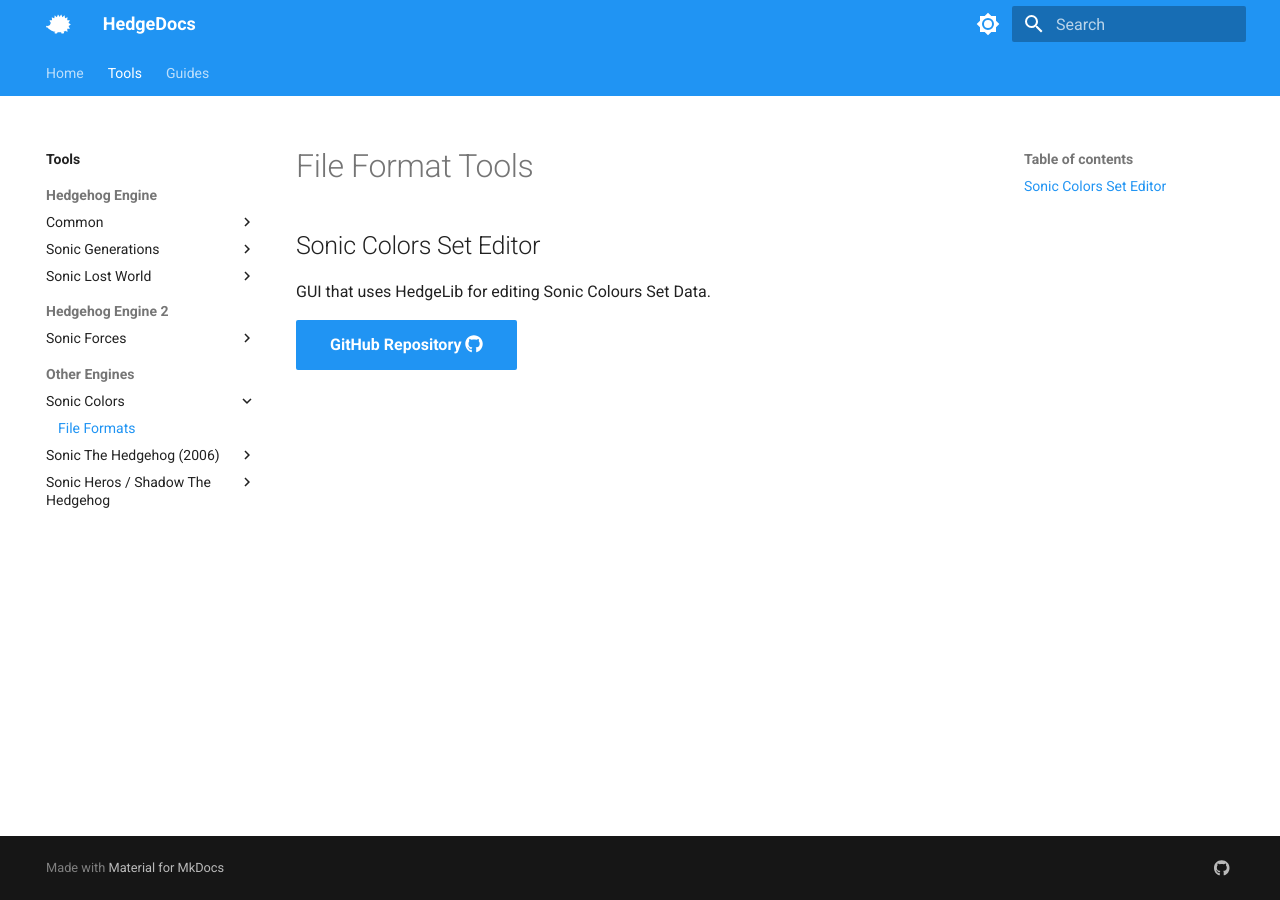
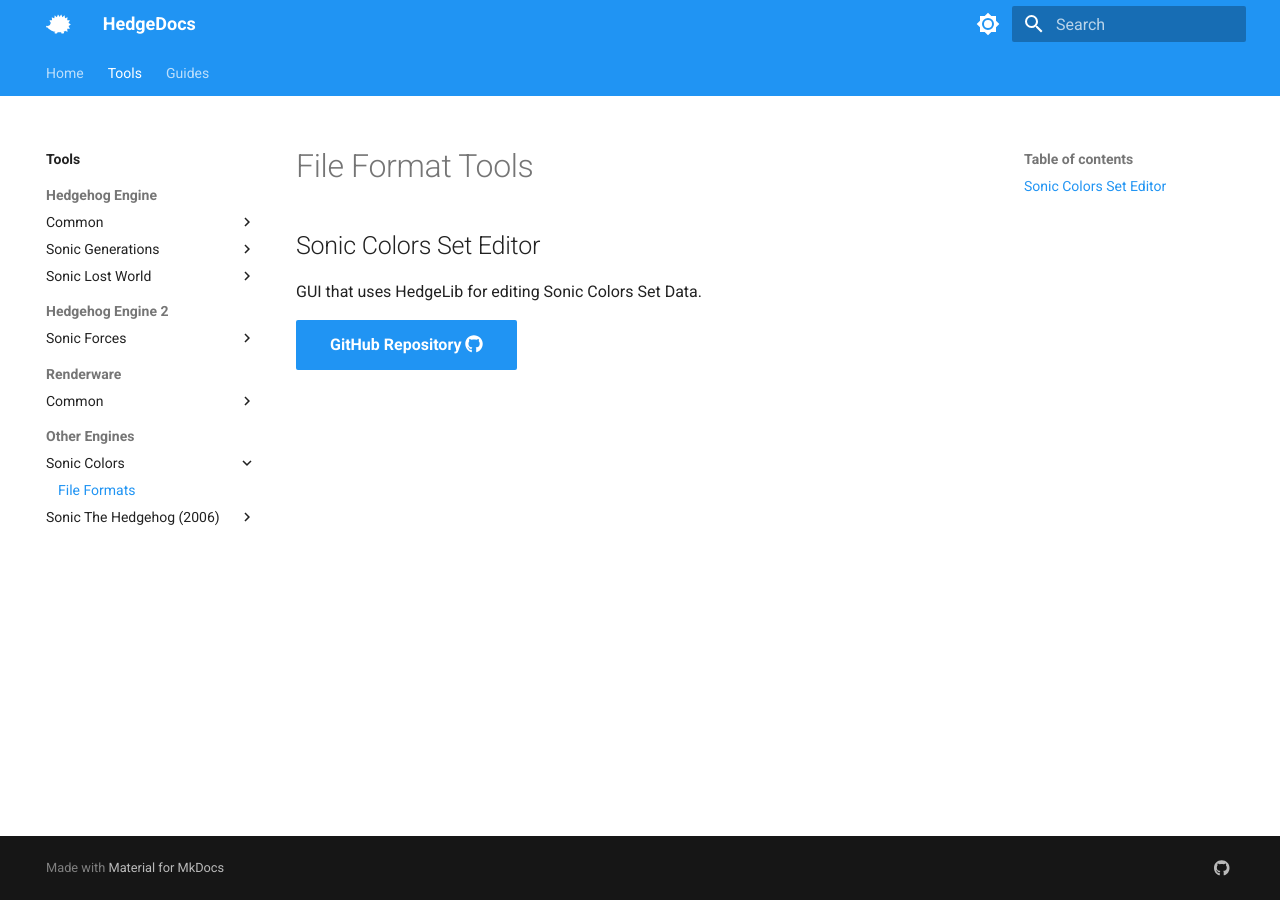
Before and after one commit to HedgeDocs/HedgeDocs.github.io, an MkDocs documentation site: the page built from docs/tools/others/sonic2010/files.md, in a window 1280 px wide. Built offline with MkDocs 1.6.1 and Material for MkDocs 9.7.7, drawn with Linux system fonts in a browser that asks for light colours.

Commit message:
fixed folders, grouping, and spelling

```diff
--- a/docs/tools/others/colors/files.md
+++ b/docs/tools/others/sonic2010/files.md
@@ -4,6 +4,6 @@
 # File Format Tools
 
 ## Sonic Colors Set Editor
-GUI that uses HedgeLib for editing Sonic Colours Set Data.
+GUI that uses HedgeLib for editing Sonic Colors Set Data.
 
 [GitHub Repository :fontawesome-brands-github:](https://github.com/SKmaric/Sonic-Colors-Set-Editor){ .md-button .md-button--primary target="_blank"}
--- a/mkdocs.yml
+++ b/mkdocs.yml
@@ -18,20 +18,21 @@
         - Audio: tools/hedgehog-engine/blueblur/audio.md
         - Level Editing: tools/hedgehog-engine/blueblur/levels.md
       - Sonic Lost World:
-        - Level Editing: tools/hedgehog-engine/lostworld/levels.md
+        - Level Editing: tools/hedgehog-engine/sonic2013/levels.md
     - Hedgehog Engine 2:
       - Sonic Forces:
         - File Formats:
           - PAC: tools/hedgehog-engine-2/wars/files/pac.md
-    - Other Engines:
-      - Sonic Colors:
-        - File Formats: tools/others/colors/files.md
-      - Sonic The Hedgehog (2006):
-        - File Formats: tools/others/marathon/files.md
-      - Sonic Heros / Shadow The Hedgehog:
+    - Renderware:
+      - Common:
         - File Formats:
           - ONE: tools/others/heros/files/one.md
         - Level Editing: tools/others/heros/levels.md
+    - Other Engines:
+      - Sonic Colors:
+        - File Formats: tools/others/sonic2010/files.md
+      - Sonic The Hedgehog (2006):
+        - File Formats: tools/others/marathon/files.md
   - Guides:
     - guides/index.md
     - Hedgehog Engine:
```
Also changed, not shown: docs/tools/Renderware/heros/files/one.md (added, +9 -0 lines), docs/tools/Renderware/heros/levels.md (added, +8 -0 lines), docs/tools/others/heros/files/one.md (deleted, +0 -14 lines), docs/tools/others/heros/levels.md (deleted, +0 -8 lines), docs/tools/hedgehog-engine/sonic2013/levels.md (renamed from docs/tools/hedgehog-engine/lostworld/levels.md).
